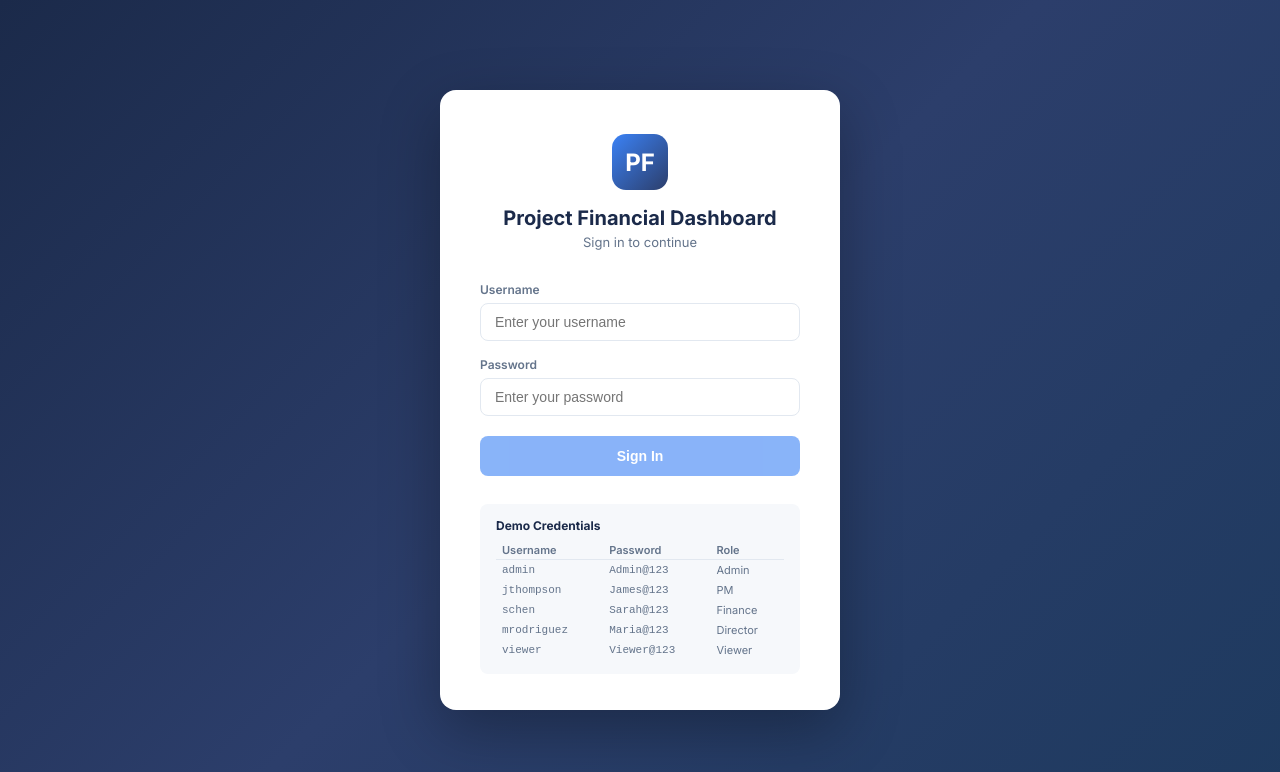
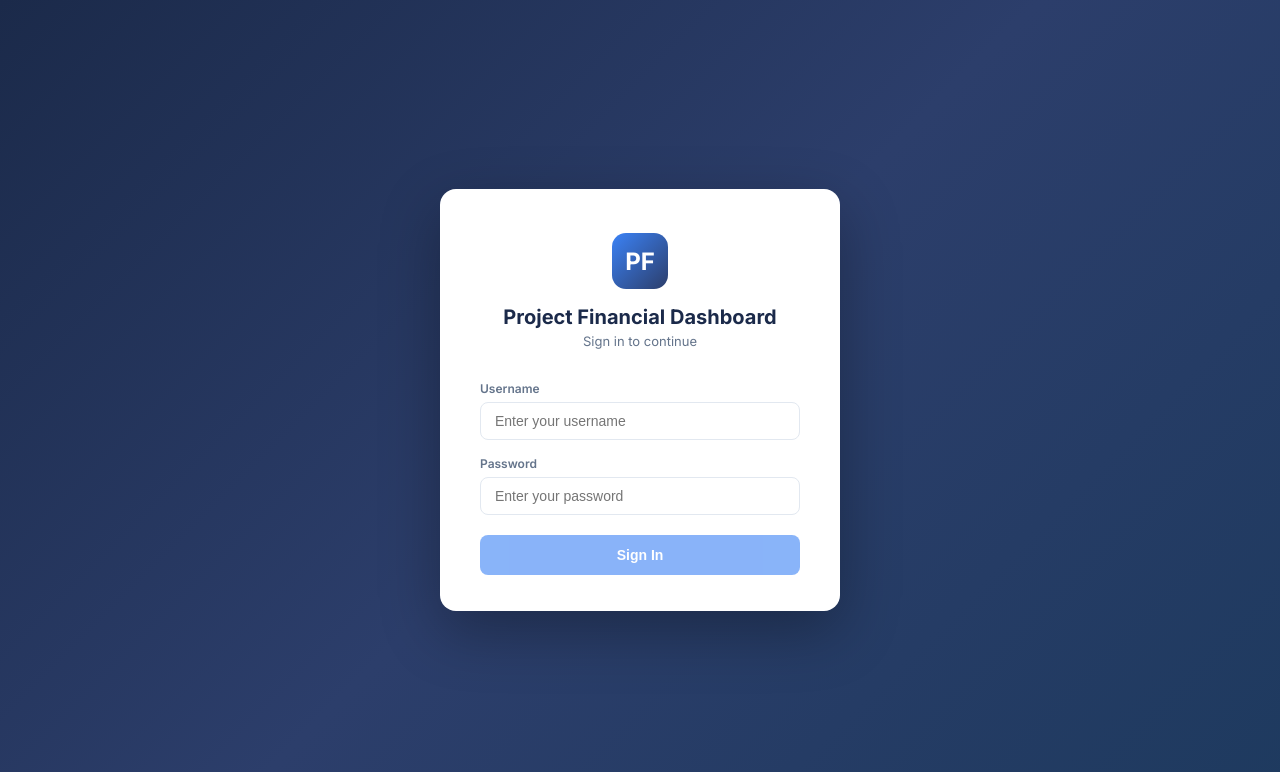
Before and after one commit to Dsciencepro/ucla-project-dashboard, a React (Create React App) app: page / in a window 1280 px wide. Shown: the top 772 px of the page. Built offline with nearby package versions, Linux system fonts and the light colour scheme.

Commit message:
Remove demo credentials from login, change legend icons to dashes

```diff
--- a/src/LoginPage.jsx
+++ b/src/LoginPage.jsx
@@ -120,37 +120,7 @@ export default function LoginPage({ onLogin }) {
           }}>{loading ? "Signing in…" : "Sign In"}</button>
         </form>
 
-        {/* Credentials hint */}
-        <div style={{
-          marginTop: 28, padding: "14px 16px", background: C.bg,
-          borderRadius: 8, fontSize: 11, color: C.slate,
-        }}>
-          <div style={{ fontWeight: 700, marginBottom: 8, fontSize: 12, color: C.navy }}>Demo Credentials</div>
-          <table style={{ width: "100%", borderCollapse: "collapse" }}>
-            <thead>
-              <tr>
-                {["Username", "Password", "Role"].map(h => (
-                  <th key={h} style={{ textAlign: "left", padding: "2px 6px", fontWeight: 600, borderBottom: `1px solid ${C.border}` }}>{h}</th>
-                ))}
-              </tr>
-            </thead>
-            <tbody>
-              {[
-                ["admin", "Admin@123", "Admin"],
-                ["jthompson", "James@123", "PM"],
-                ["schen", "Sarah@123", "Finance"],
-                ["mrodriguez", "Maria@123", "Director"],
-                ["viewer", "Viewer@123", "Viewer"],
-              ].map(([u, p, r]) => (
-                <tr key={u}>
-                  <td style={{ padding: "3px 6px", fontFamily: "monospace", fontSize: 11 }}>{u}</td>
-                  <td style={{ padding: "3px 6px", fontFamily: "monospace", fontSize: 11 }}>{p}</td>
-                  <td style={{ padding: "3px 6px" }}>{r}</td>
-                </tr>
-              ))}
-            </tbody>
-          </table>
-        </div>
+
       </div>
     </div>
   );
--- a/src/ProjectFinancialDashboard.jsx
+++ b/src/ProjectFinancialDashboard.jsx
@@ -500,7 +500,7 @@ export default function ProjectFinancialDashboard({ user, onLogout }) {
                     style={{ fontSize: 12, fontWeight: 700 }}>
                     {statusCounts.map((e, i) => <Cell key={i} fill={e.fill} stroke="none" />)}
                   </Pie>
-                  <Legend wrapperStyle={{ fontSize: 11 }} iconType="circle" iconSize={8} />
+                  <Legend wrapperStyle={{ fontSize: 11 }} iconType="plainline" iconSize={8} />
                 </PieChart>
               </ResponsiveContainer>
             </div>
@@ -520,7 +520,7 @@ export default function ProjectFinancialDashboard({ user, onLogout }) {
                   <Tooltip content={<ChartTooltip />} />
                   <Bar dataKey="invoiced" stackId="a" fill={C.accent} name="Invoiced" radius={[0, 0, 0, 0]} />
                   <Bar dataKey="remaining" stackId="a" fill="#E2E8F0" name="Remaining" radius={[0, 4, 4, 0]} />
-                  <Legend wrapperStyle={{ fontSize: 11 }} iconType="circle" iconSize={8} />
+                  <Legend wrapperStyle={{ fontSize: 11 }} iconType="plainline" iconSize={8} />
                 </BarChart>
               </ResponsiveContainer>
             </div>
@@ -537,7 +537,7 @@ export default function ProjectFinancialDashboard({ user, onLogout }) {
                   <Tooltip content={<ChartTooltip />} />
                   <Bar dataKey="contract" fill={C.navyLight} name="Current Contract" radius={[6, 6, 0, 0]} barSize={40} />
                   <Bar dataKey="invoiced" fill={C.green} name="Amount Invoiced" radius={[6, 6, 0, 0]} barSize={40} />
-                  <Legend wrapperStyle={{ fontSize: 11 }} iconType="circle" iconSize={8} />
+                  <Legend wrapperStyle={{ fontSize: 11 }} iconType="plainline" iconSize={8} />
                 </BarChart>
               </ResponsiveContainer>
             </div>
@@ -570,7 +570,7 @@ export default function ProjectFinancialDashboard({ user, onLogout }) {
                     fill="url(#gradGreen)" name="Budget Target" strokeDasharray="6 3" />
                   <Area type="monotone" dataKey="invoiced" stroke={C.accent} strokeWidth={2.5}
                     fill="url(#gradBlue)" name="Invoiced" dot={{ r: 4, fill: C.accent, stroke: "#fff", strokeWidth: 2 }} />
-                  <Legend wrapperStyle={{ fontSize: 11 }} iconType="circle" iconSize={8} />
+                  <Legend wrapperStyle={{ fontSize: 11 }} iconType="plainline" iconSize={8} />
                 </AreaChart>
               </ResponsiveContainer>
             </div>
```
Also changed, not shown: 7 other files (tests, documents, lock files or other folders).
